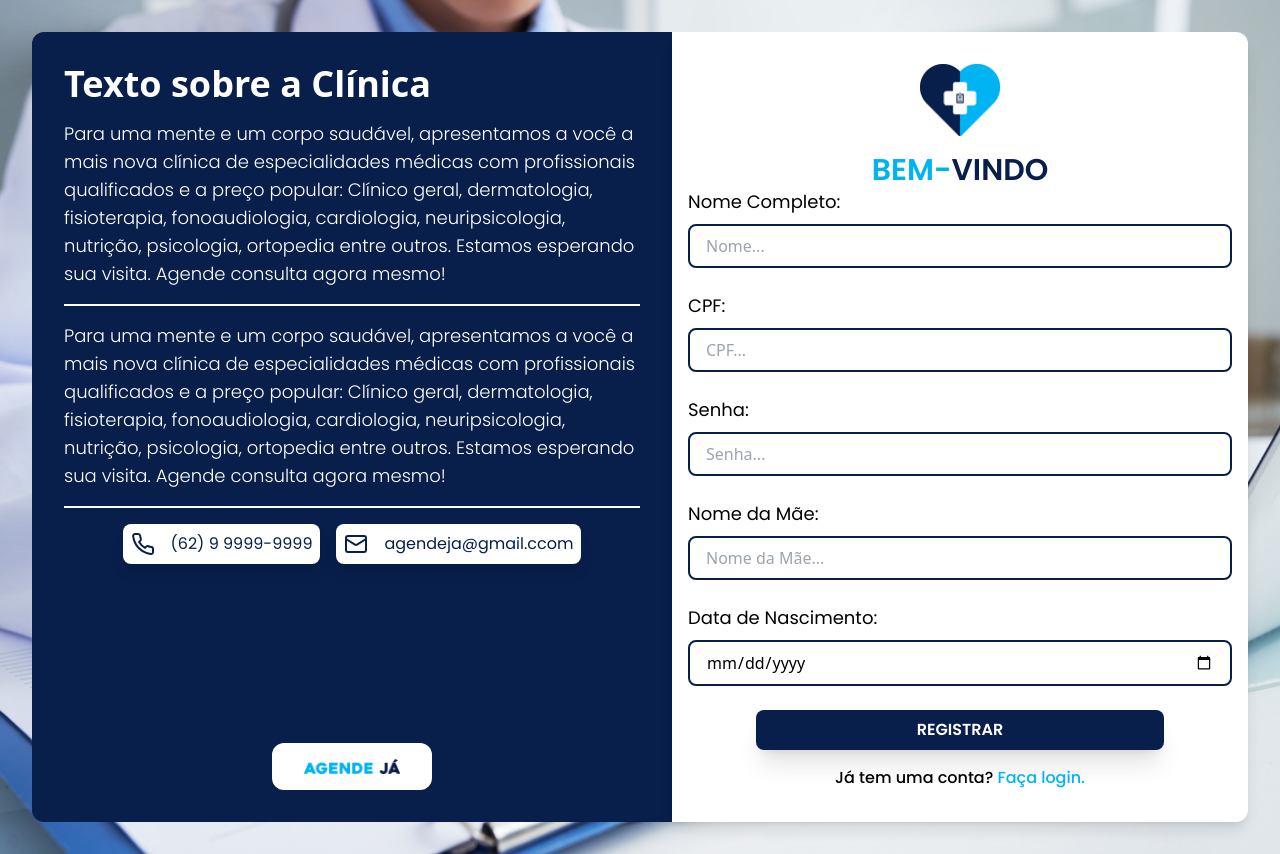
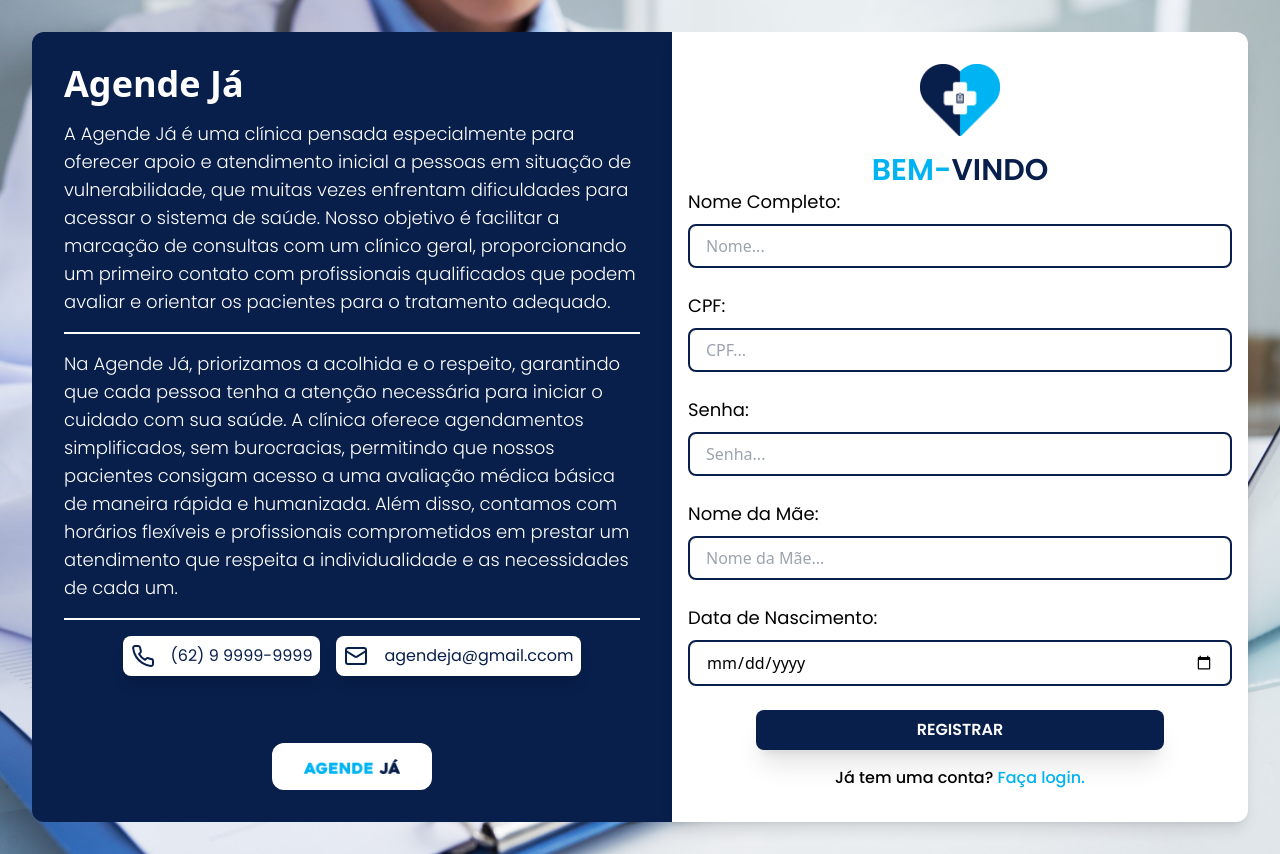
Before and after one commit to davibcavalcante/f-agende-ja, a React (Vite) app: page /registro in a window 1280 px wide. Built offline with nearby package versions, Linux system fonts and the light colour scheme.

Commit message:
Alteração de informações

```diff
--- a/src/pages/Authenticate.jsx
+++ b/src/pages/Authenticate.jsx
@@ -8,14 +8,12 @@ const Authenticate = ({ action }) => {
         <section className="bg-authenticate bg-cover bg-fixed w-screen min-h-screen lg:flex lg:justify-center lg:p-8">
             <section className="bg-darkM hidden xl:flex xl:flex-col xl:p-8 xl:rounded-tl-xl xl:rounded-bl-xl">
                 <div className="flex flex-col max-w-2xl gap-4 flex-1">
-                    <h1 className="text-white text-4xl font-poppisn font-bold">Texto sobre a Clínica</h1>
+                    <h1 className="text-white text-4xl font-poppisn font-bold">Agende Já</h1>
                     <p className="text-white text-lg font-poppins font-light border-b-2 pb-4">
-                        Para uma mente e um corpo saudável, apresentamos a você a mais nova clínica de especialidades médicas com profissionais qualificados e a preço popular: Clínico geral, dermatologia, fisioterapia, fonoaudiologia, cardiologia, neuripsicologia, nutrição, psicologia, ortopedia entre outros.
-                        Estamos esperando sua visita. Agende consulta agora mesmo!
+                        A Agende Já é uma clínica pensada especialmente para oferecer apoio e atendimento inicial a pessoas em situação de vulnerabilidade, que muitas vezes enfrentam dificuldades para acessar o sistema de saúde. Nosso objetivo é facilitar a marcação de consultas com um clínico geral, proporcionando um primeiro contato com profissionais qualificados que podem avaliar e orientar os pacientes para o tratamento adequado.
                     </p>
                     <p className='text-white text-lg font-poppins font-light border-b-2 pb-4'>
-                        Para uma mente e um corpo saudável, apresentamos a você a mais nova clínica de especialidades médicas com profissionais qualificados e a preço popular: Clínico geral, dermatologia, fisioterapia, fonoaudiologia, cardiologia, neuripsicologia, nutrição, psicologia, ortopedia entre outros.
-                        Estamos esperando sua visita. Agende consulta agora mesmo!
+                        Na Agende Já, priorizamos a acolhida e o respeito, garantindo que cada pessoa tenha a atenção necessária para iniciar o cuidado com sua saúde. A clínica oferece agendamentos simplificados, sem burocracias, permitindo que nossos pacientes consigam acesso a uma avaliação médica básica de maneira rápida e humanizada. Além disso, contamos com horários flexíveis e profissionais comprometidos em prestar um atendimento que respeita a individualidade e as necessidades de cada um.
                     </p>
                     <div className='flex gap-4 justify-center'>
                         <p className='bg-white text-darkM font-poppins p-2 flex items-center gap-4 rounded-lg shadow-lg'>
--- a/src/utils/footer.js
+++ b/src/utils/footer.js
@@ -1,7 +1,7 @@
 export const getInformations = () => {
     return [
         {title: 'CONTATO:', texts: ['(62) 9 9999-9999', 'agendaja@gmail.com', '@agendaja_clinica']},
-        {title: 'ENDEREÇO:', texts: ['Rua Três Corações, n° 120', 'Setor Local, Goiânia-GO']},
+        {title: 'ENDEREÇO:', texts: ['Rua 12, n° 120', 'Conjunto Bom Local, Goiânia-GO']},
         {title: 'FUNCIONAMENTO:', texts: ['Seg a Sex das 08 as 22.', 'Sáb e Dom das 08 as 14.']},
     ]
 }
```
